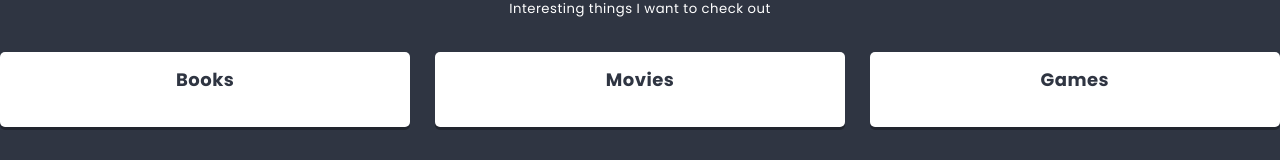
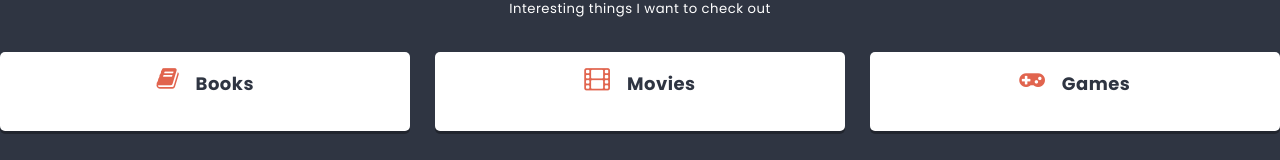
Before and after one commit to GabrielaDun/first-react-app, a JavaScript app in the folder first-react-app/: page / in a window 1280 px wide. Shown: the part 469-629 px from the top of the page. Built offline with nearby package versions, Linux system fonts and the light colour scheme.

Commit message:
Added icones to the Lists

```diff
--- a/first-react-app/src/components/Column/Column.js
+++ b/first-react-app/src/components/Column/Column.js
@@ -3,7 +3,7 @@
 const Column = props => {
     return (
         <article className={styles.column}>
-            <h2 className={styles.title} title ={props.title}> {props.title} </h2>
+            <h2 className={styles.title} title ={props.title}><span className={styles.icon + ' fa fa-' + props.icon}> <i className={props.icon}></i></span> {props.title} </h2>
         </article>
     );
   };
--- a/first-react-app/src/components/List/List.js
+++ b/first-react-app/src/components/List/List.js
@@ -9,9 +9,9 @@
           </header>
           <p className={styles.description}>Interesting things I want to check out</p>
           <section className={styles.columns}>
-              <Column title = "Books" />
-              <Column title = "Movies" />
-              <Column title = "Games" />
+              <Column title = "Books" icon = "book" />
+              <Column title = "Movies" icon = "film" />
+              <Column title = "Games" icon = "gamepad" />
           </section>
       </div>
     );
--- a/first-react-app/src/index.js
+++ b/first-react-app/src/index.js
@@ -2,6 +2,7 @@
 import App from './App';
 import './styles/normalize.scss';
 import './styles/global.scss';
+import 'font-awesome/css/font-awesome.min.css';
 
 ReactDOM.render(
   <App />,
```
